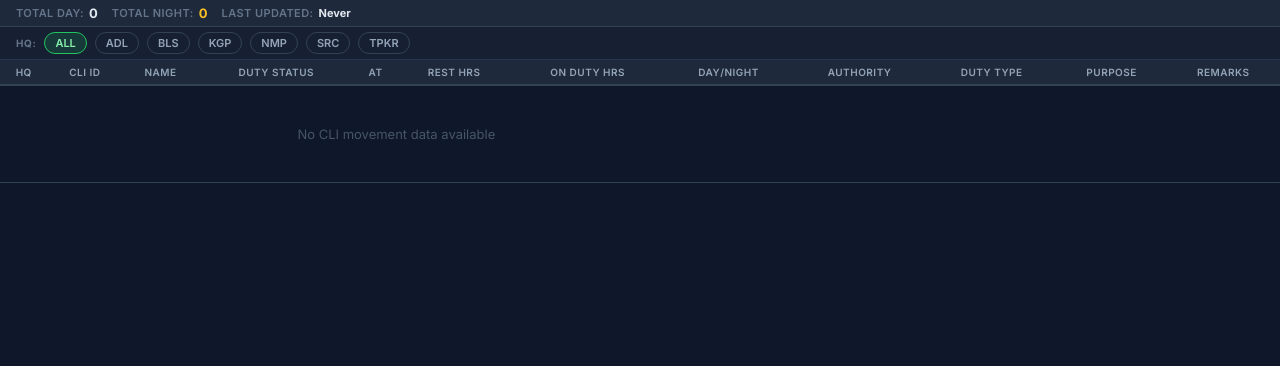
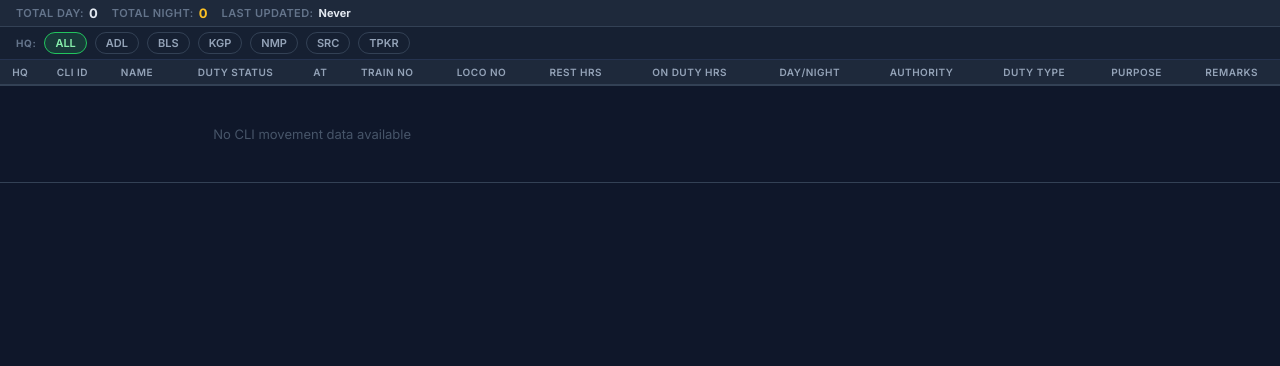
Before and after one commit to cliofficekgp/cms-portal, a Flask app: page /cli in a window 1280 px wide. Shown: the part 54-420 px from the top of the page. Run offline with Flask 3, Linux system fonts and the light colour scheme; data that the repository does not hold is empty; parts of the project's set-up code (start-up, migrations or seed data) failed here and were passed over.

Commit message:
feat: add Train No, Loco No columns and RTIS location tracking to CLI dashboard
Add two new columns to CLI Movement Dashboard:
- Train No: displays train number assigned to CLI
- Loco No: displays locomotive number with RTIS location underneath

RTIS Integration:
- Fetch loco_locations table data (same as crew list)
- For CLIs on duty with a loco number, show current RTIS location
- Display format: Loco number on first line, location with GPS icon below
- Location shown in blue with location pin icon (matching crew list style)

Visual Layout:
- Train No: centered, bold, light gray
- Loco No: bold, white text
- RTIS location: smaller font, blue color (#60a5fa), with GPS pin icon

This gives lobby managers real-time visibility into which locomotive
each CLI is operating and its current GPS-tracked location.

Co-Authored-By: Claude Code <noreply@anthropic.com>

```diff
--- a/webapp/routes/crew.py
+++ b/webapp/routes/crew.py
@@ -293,6 +293,22 @@ def public_cli_dashboard():
 
     conn = get_db()
     rows = conn.execute('SELECT * FROM cli_movements').fetchall()
+
+    # Fetch RTIS loco locations
+    try:
+        loco_locs = conn.execute("SELECT loco_no, latitude, longitude, location_name, updated_at FROM loco_locations").fetchall()
+        rtis_locations = {}
+        for l in loco_locs:
+            rtis_locations[l['loco_no']] = {
+                'lat': l['latitude'],
+                'lon': l['longitude'],
+                'loc': l['location_name'],
+                'time': l['updated_at']
+            }
+    except Exception as e:
+        print(f"Error fetching loco locations for CLI dashboard: {e}")
+        rtis_locations = {}
+
     conn.close()
 
     now = datetime.now(IST)
@@ -353,6 +369,14 @@ def public_cli_dashboard():
         else:
             total_night += 1
 
+        # Get RTIS location for loco (if available and CLI is on duty)
+        loco_no = row['loco_no'] or ''
+        rtis_loc = None
+        rtis_loc_time = None
+        if loco_no and duty_status == 'ON DUTY' and loco_no in rtis_locations:
+            rtis_loc = rtis_locations[loco_no]['loc']
+            rtis_loc_time = rtis_locations[loco_no]['time']
+
         cli_data.append({
             'cli_id': row['cli_id'],
             'name': row['name'],
@@ -364,8 +388,10 @@ def public_cli_dashboard():
             'day_night': day_night,
             'from_station': from_station,
             'to_station': to_station,
-            'train_no': row['train_no'],
-            'loco_no': row['loco_no'],
+            'train_no': row['train_no'] or '',
+            'loco_no': loco_no,
+            'rtis_loc': rtis_loc,
+            'rtis_loc_time': rtis_loc_time,
             'authority': row['authority'] or '',
             'duty_type': row['duty_type'] or '',
             'purpose': row['purpose'] or '',
--- a/webapp/templates/cli_dashboard.html
+++ b/webapp/templates/cli_dashboard.html
@@ -139,6 +139,8 @@
                     <th data-col="name">Name</th>
                     <th data-col="duty_status">Duty Status</th>
                     <th data-col="at">AT</th>
+                    <th data-col="train_no">Train No</th>
+                    <th data-col="loco_no">Loco No</th>
                     <th data-col="rest_hrs">Rest Hrs</th>
                     <th data-col="on_duty_hrs">On Duty Hrs</th>
                     <th data-col="day_night">Day/Night</th>
@@ -159,6 +161,16 @@
                             <span class="duty-badge duty-{{ 'onduty' if cli.duty_status == 'ON DUTY' else 'available' }}">{{ cli.duty_status }}</span>
                         </td>
                         <td>{{ cli.at }}</td>
+                        <td class="td-center" style="font-weight:600;color:#cbd5e1;">{{ cli.train_no if cli.train_no else '—' }}</td>
+                        <td style="font-weight:600;color:#e2e8f0;">
+                            {{ cli.loco_no if cli.loco_no else '—' }}
+                            {% if cli.rtis_loc %}
+                            <div class="rtis-hint">
+                                <svg width="9" height="9" viewBox="0 0 20 20" fill="currentColor" style="flex-shrink:0;"><path fill-rule="evenodd" d="M5.05 4.05a7 7 0 119.9 9.9L10 18.9l-4.95-4.95a7 7 0 010-9.9zM10 11a2 2 0 100-4 2 2 0 000 4z" clip-rule="evenodd"/></svg>
+                                <span style="color:#60a5fa;">{{ cli.rtis_loc }}</span>
+                            </div>
+                            {% endif %}
+                        </td>
                         <td class="td-center">
                             {% if cli.rest_hrs %}
                             <span class="hrs-val">{{ cli.rest_hrs }}</span>
```
